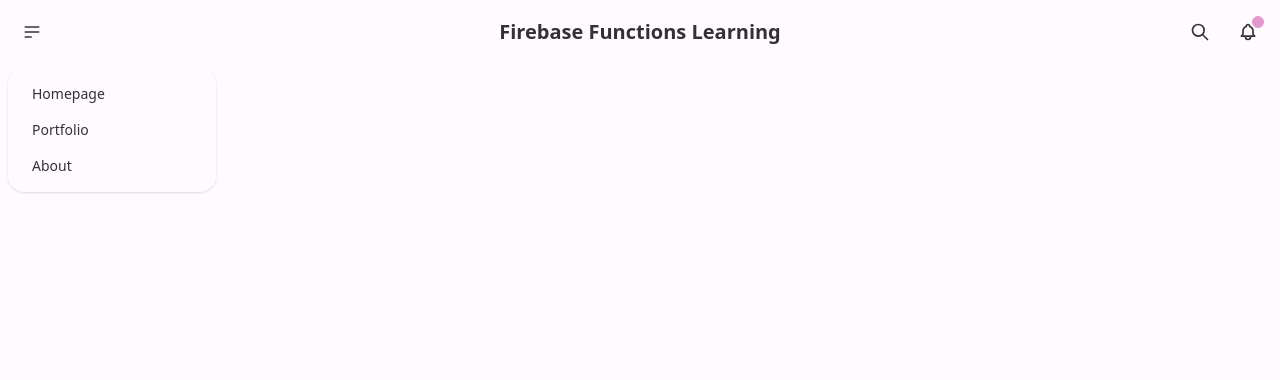
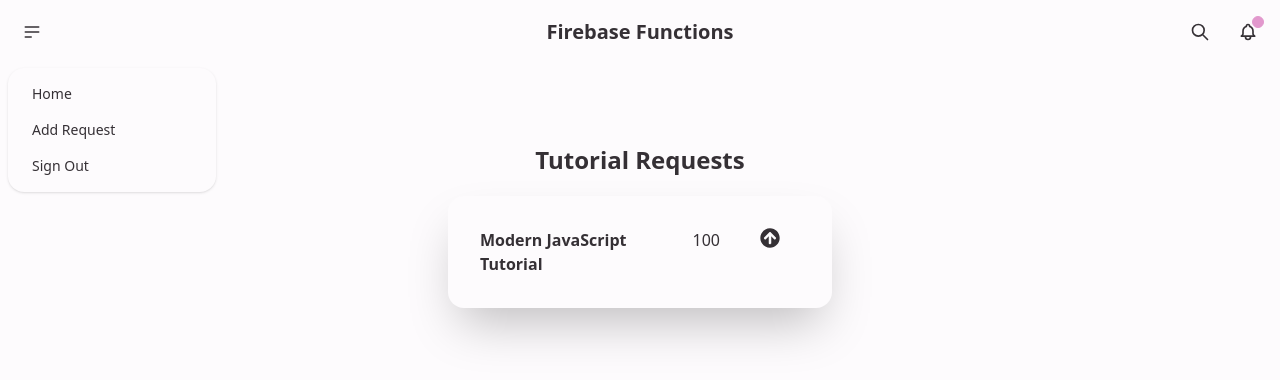
Before and after one commit to n00bNn00b/firebasefunctions-learning, a React (Create React App) app: page / in a window 1280 px wide. Both pictures are taken after a click on the label 32 px from the left and 32 px from the top of the page. Shown: the top 380 px of the page. Built offline with nearby package versions, Linux system fonts and the light colour scheme.

Commit message:
course card has been added

```diff
--- a/package.json
+++ b/package.json
@@ -10,6 +10,7 @@
     "firebase": "^9.9.1",
     "react": "^18.2.0",
     "react-dom": "^18.2.0",
+    "react-icons": "^4.4.0",
     "react-scripts": "5.0.1",
     "web-vitals": "^2.1.4"
   },
--- a/src/App.js
+++ b/src/App.js
@@ -1,10 +1,12 @@
 import React from "react";
+import Home from "./components/Home";
 import NavBar from "./components/NavBar";
 
 function App() {
   return (
     <div>
       <NavBar />
+      <Home />
     </div>
   );
 }
--- /dev/null
+++ b/src/components/Courses.jsx
@@ -0,0 +1,21 @@
+import React from "react";
+import { FaArrowCircleUp } from "react-icons/fa";
+
+const Courses = () => {
+  return (
+    <div className="card w-96 bg-base-100 my-5 shadow-2xl flex mx-auto">
+      <div className="card-body grid grid-cols-2">
+        <p className="font-bold">Modern JavaScript Tutorial</p>
+
+        <div className="flex justify-end">
+          <span className="mx-5">100</span>
+          <span className="mx-5 text-xl">
+            <FaArrowCircleUp />
+          </span>
+        </div>
+      </div>
+    </div>
+  );
+};
+
+export default Courses;
--- /dev/null
+++ b/src/components/Home.jsx
@@ -0,0 +1,13 @@
+import React from "react";
+import Courses from "./Courses";
+
+const Home = () => {
+  return (
+    <div className="my-20">
+      <h1 className="text-center text-2xl font-bold">Tutorial Requests</h1>
+      <Courses />
+    </div>
+  );
+};
+
+export default Home;
--- a/src/components/NavBar.jsx
+++ b/src/components/NavBar.jsx
@@ -26,20 +26,20 @@ const NavBar = () => {
             className="menu menu-compact dropdown-content mt-3 p-2 shadow bg-base-100 rounded-box w-52"
           >
             <li>
-              <a>Homepage</a>
+              <a href="/">Home</a>
             </li>
             <li>
-              <a>Portfolio</a>
+              <a href="/#">Add Request</a>
             </li>
             <li>
-              <a>About</a>
+              <a href="/#">Sign Out</a>
             </li>
           </ul>
         </div>
       </div>
       <div className="navbar-center">
-        <a className="btn btn-ghost normal-case text-xl">
-          Firebase Functions Learning
+        <a href="/" className="btn btn-ghost normal-case text-xl">
+          Firebase Functions
         </a>
       </div>
       <div className="navbar-end">
```
Also changed, not shown: 1 other file (tests, documents, lock files or other folders).
